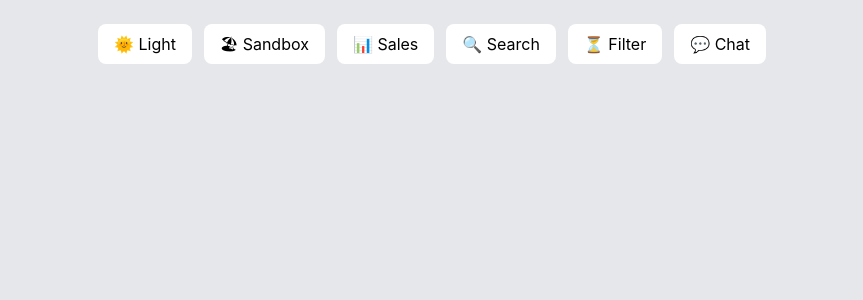
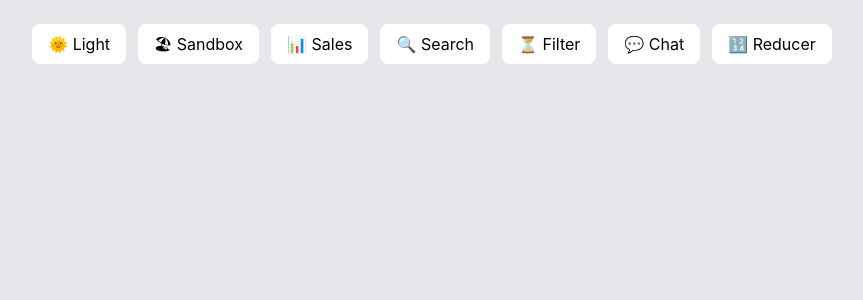
Before and after one commit to amirul-git/react-interactivity, a React (Vite) app: page / in a window 1280 px wide. Shown: the top 300 px of the page, without its empty margins (208-1071 px from the left). Built offline with nearby package versions, Linux system fonts and the light colour scheme.

Commit message:
Add reducer

```diff
--- a/src/main.jsx
+++ b/src/main.jsx
@@ -10,6 +10,7 @@ import Sales from "./routes/sales";
 import Search from "./routes/search";
 import Filter from "./routes/filter";
 import Chat from "./routes/chat";
+import Reducer from "./routes/reducer";
 
 const router = createBrowserRouter([
   {
@@ -41,6 +42,10 @@ const router = createBrowserRouter([
     path: "/chat",
     element: <Chat />,
   },
+  {
+    path: "/reducer",
+    element: <Reducer />,
+  },
 ]);
 
 ReactDOM.createRoot(document.getElementById("root")).render(
--- /dev/null
+++ b/src/routes/reducer.jsx
@@ -0,0 +1,32 @@
+import { useReducer } from "react";
+import { useState } from "react";
+
+function reducerCallback(state, action) {
+  switch (action.type) {
+    case "increment": {
+      return state + 1;
+    }
+  }
+}
+
+export default function reducer() {
+  const [state, dispatch] = useReducer(reducerCallback, 0);
+
+  function handleIncrease() {
+    dispatch({ type: "increment" });
+  }
+
+  return (
+    <>
+      <main className="text-center mt-8">
+        <h1 className="text-4xl font-bold mb-2">{state}</h1>
+        <button
+          onClick={handleIncrease}
+          className="px-4 py-2 bg-green-300 rounded-xl"
+        >
+          Increase
+        </button>
+      </main>
+    </>
+  );
+}
--- a/src/routes/root.jsx
+++ b/src/routes/root.jsx
@@ -40,6 +40,12 @@ export default function Root() {
         >
           💬 Chat
         </Link>
+        <Link
+          to={"reducer"}
+          className="cursor-pointer px-4 py-2 bg-white rounded-lg"
+        >
+          🔢 Reducer
+        </Link>
       </main>
     </>
   );
```
